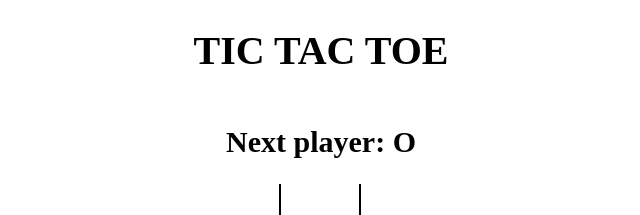
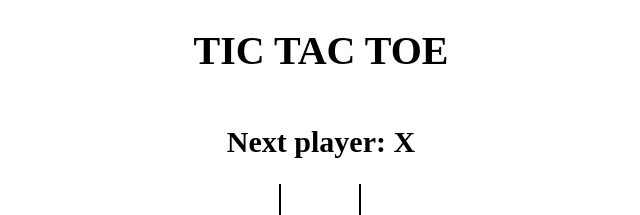
Before and after one commit to NeilanshTriesToCode/tictactoe, a React (Vite) app: page / in a window 1280 px wide. Shown: the top 215 px of the page, without its empty margins (319-959 px from the left). Built offline with nearby package versions, Linux system fonts and the light colour scheme.

Commit message:
transform state to game history

```diff
--- a/src/App.js
+++ b/src/App.js
@@ -8,51 +8,72 @@ const App = () => {
      1. the original argument passed to it
      2. a function used to update the initial state
   */
-    // initial state of board: all elements (9 square-grids) are null. They are being represented as an array.
+    // initial state of game: history is an array of objects.
+    /* each object contains two elements:
+       1. board (array of 9 elements) to keep track of values of square-grids that are clicked on
+        2. next element (either a X or a O)
+    */
     // the state of an element/component can be changed using events (for eg. the onClick method in Square.js)
-    const [board, setBoard] = useState(Array(9).fill(null)); // initial state
+    const [history, setHistory] = useState([
+        { board: Array(9).fill(null), isXNext: true },
+    ]); // initial state
 
-    // state to keep track of the next player (in order to determine whether to write 'X' or 'O' on the square-grid)
-    const [isXNext, setIsXNext] = useState(false); // default is false, i.e., always start with an 'O'
+    const [currentMove, setCurrentMove] = useState(0); // to keep track of steps/moves in the game
+
+    const current = history[currentMove];
 
     // function used to determine the winner
-    const winner = calculateWinner(board); // returns winner (X or O) if there is one, else null
+    const winner = calculateWinner(current.board); // returns winner (X or O) if there is one, else null
 
     // message to print
     const message = winner
         ? `Winner is ${winner}`
-        : `Next player: ${isXNext ? 'X' : 'O'}`;
+        : `Next player: ${current.isXNext ? 'X' : 'O'}`;
 
     // function to handle when a square-grid is clicked on
     const handleSquareClick = position => {
         // check if the clicked square-grid has been clicked on before to prevent overwriting its value
         // also, if we have a winner, don't let the user play anymore
-        if (board[position] || winner) {
+        if (current.board[position] || winner) {
             return;
         }
 
         // assign a 'X' or 'O' to the square-grid which is clicked on
-        setBoard(prevState => {
+        // the setHistory() function receives the history array which it further updates
+        setHistory(prevState => {
+            // the history (sent to this function) array is being referred to as prevState
             // prevState is the array containing current values of all 9 square-grids at their respective indices
             // map the array elements: assign a value to the grid which is clicked on
-            return prevState.map((square, index) => {
+
+            const last = prevState[prevState.length - 1]; // getting the last element of the prevState (history) array
+
+            const newBoard = last.board.map((square, index) => {
                 if (index === position) {
                     // if the index of the array matches the position of the grid clicked on, return 'X'
-                    return isXNext ? 'X' : 'O'; // used to change the value of grid clicked on. Value written is 'X' or 'O' based on what isXNext returns
+                    return last.isXNext ? 'X' : 'O'; // used to change the value of grid clicked on. Value written is 'X' or 'O' based on what isXNext returns
                 }
                 return square; // else return square (do nothing)
             });
+
+            return prevState.concat({
+                board: newBoard,
+                isXNext: !last.isXNext,
+            }); // concatenating to history array
         });
 
-        // switch value of isXNext
-        setIsXNext(prevState => !prevState);
+        // update current move
+        // the setCurrentMove() function receives the currentMove as an argument
+        setCurrentMove(prevState => prevState + 1); // updating state of currentMove
     };
 
     return (
         <div className="app">
             <h1>TIC TAC TOE</h1>
             <h2>{message}</h2>
-            <Board board={board} handleSquareClick={handleSquareClick} />
+            <Board
+                board={current.board}
+                handleSquareClick={handleSquareClick}
+            />
         </div>
     );
 };
```
